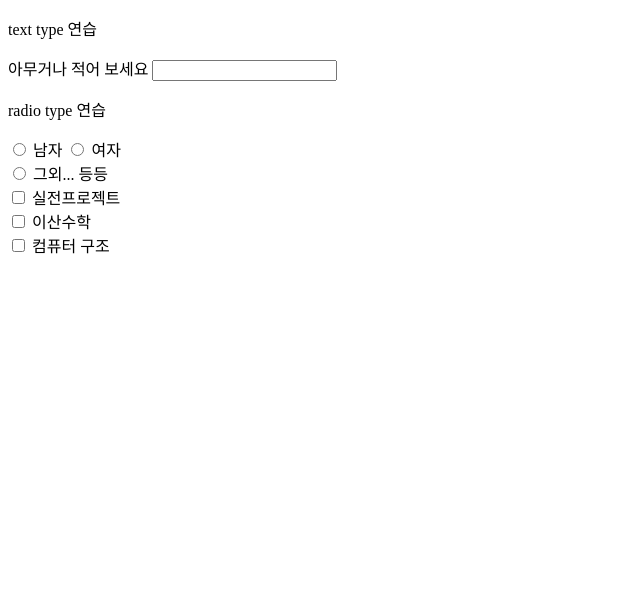
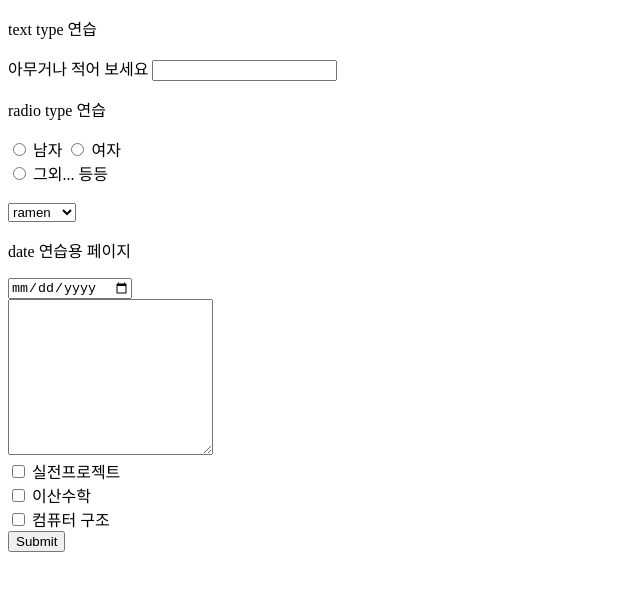
Before and after one commit to sanghyunlee77/WebProject2, a website: page form.html in a window 1280 px wide. Shown: the whole page, without its empty margins (0-640 px from the left). Drawn offline with Linux system fonts and the light colour scheme.

Commit message:
all function made

```diff
--- a/form.html
+++ b/form.html
@@ -19,7 +19,25 @@
   <label for="html1">여자</label><br>
   <input type="radio" id="html2" name="lang2">
   <label for="html2">그외... 등등 </label><br>
+  <br>
 </form>
+
+<form>
+  <select name="food" id="foods">
+    <option value="ramen">ramen</option>
+    <option value="pizza">pizza</option>
+    <option value="chicken">chicken</option>
+    <option value="jokbal">jokbal</option>
+    <br>
+  </select>
+</form>
+
+<form>
+  <p>date 연습용 페이지</p>
+  <input type="date" id="date" name="date">
+</form>
+  <textarea name="textarea" cols="23" rows="10"></textarea>
+
 
 <form>
   <input type="checkbox" id="class1" name="class1" value="실전프로젝트">
@@ -30,6 +48,9 @@
   <label for="class3"> 컴퓨터 구조</label>
 </form>
 
+<form>
+  <input type="submit" name="제출용 버튼">
+</form>
 
 
 </body>
```
Also changed, not shown: nostyle.html (+5 -5 lines).
